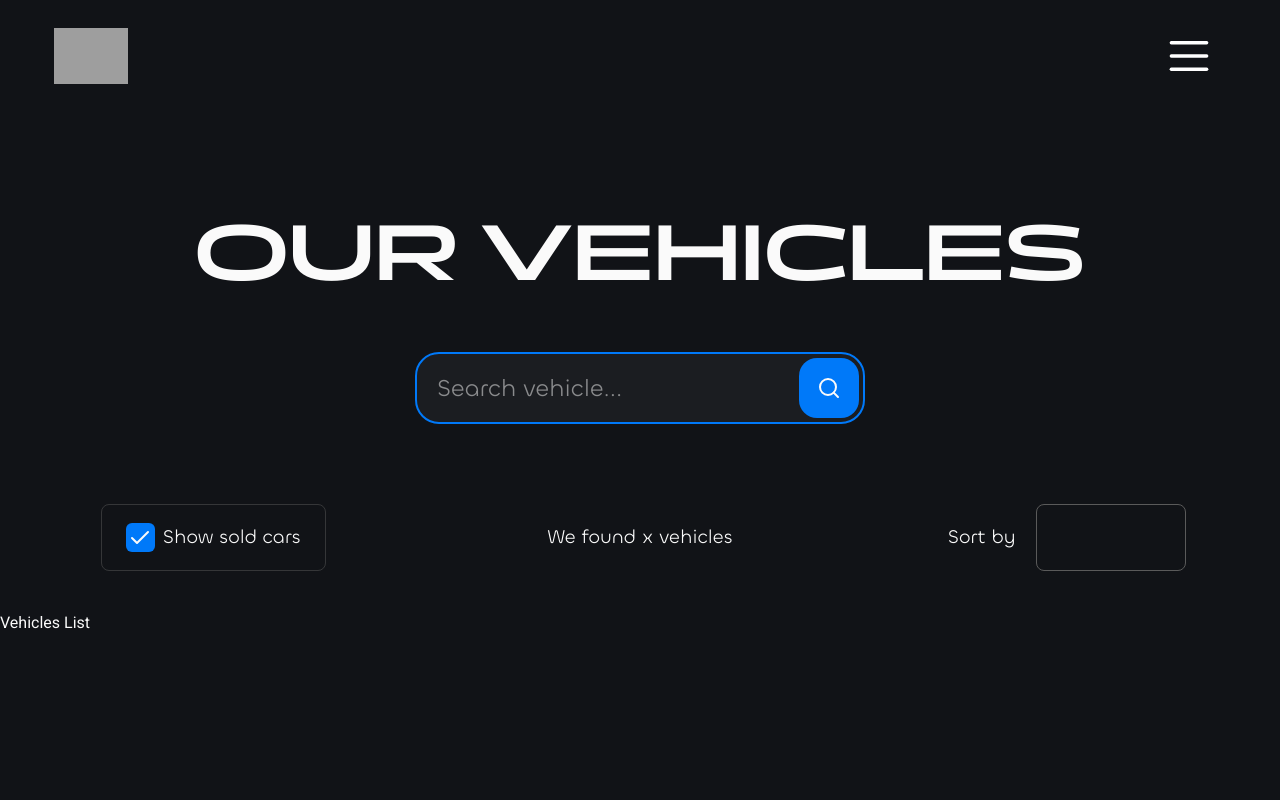
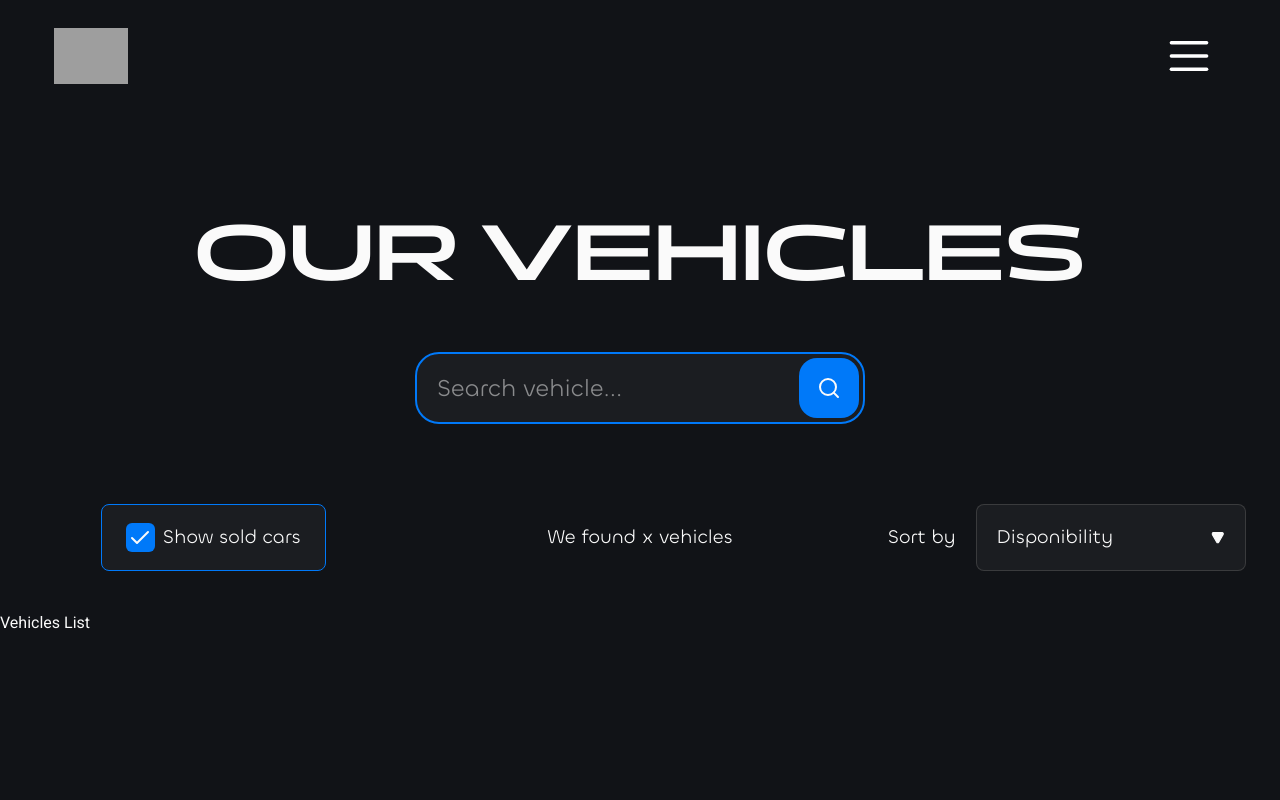
Before and after one commit to ParrizasDeveloper/nitro-crown, a Next.js app: page /vehicles in a window 1280 px wide. Shown: the top 800 px of the page. Built offline with nearby package versions, Linux system fonts and the light colour scheme; grey boxes are pictures that could not be loaded.

Commit message:
filters from vehicles page

```diff
--- a/src/components/layout/footer/index.tsx
+++ b/src/components/layout/footer/index.tsx
@@ -1,34 +1,8 @@
-'use client'
-
 import { links } from "@/data/sections";
 import { chillax } from "@/styles/fonts";
-import { useGSAP } from "@gsap/react";
-import gsap from "gsap";
 import { FaFacebookF, FaInstagram, FaWhatsapp, FaYoutube } from "react-icons/fa6"
 
 export default function Footer() {
-    useGSAP(() => {
-        const mm = gsap.matchMedia()
-
-        mm.add("(min-width: 1280px)", () => {
-            gsap.from("#footer-page>div", {
-                scrollTrigger: {
-                    trigger: "#footer-page",
-                    start: "center bottom",
-                },
-                y: 50,
-                opacity: 0,
-                duration: 1,
-                ease: "power1.out"
-            })
-
-            return () => {
-                gsap.killTweensOf("#footer-page>div")
-            }
-        })
-
-
-    })
 
     return (
         <footer
--- a/src/components/ui/vehicles/header/index.tsx
+++ b/src/components/ui/vehicles/header/index.tsx
@@ -4,10 +4,13 @@ import { chillax, pangchang } from "@/styles/fonts";
 import { Search } from "lucide-react";
 import { useRef, useState } from "react";
 import SoldCarsCheckbox from "./soldCarsCheckbox";
+import SortBy from "./sortBy";
+import { OrderByTypes } from "@/lib/definitions";
 
 export default function VehiclesFilterHeader() {
     const inputRef = useRef<HTMLInputElement>(null);
     const [showSoldCars, setShowSoldCars] = useState(true);
+    const [orderBy, setOrderBy] = useState<OrderByTypes>('Disponibility');
 
     return (
         <header className={`
@@ -51,10 +54,7 @@ export default function VehiclesFilterHeader() {
                 <div className="flex justify-center basis-1/3">
                     <div className="flex items-center">We found x vehicles</div>
                 </div>
-                <div className="flex justify-center gap-5 basis-1/3">
-                    <div className="flex items-center">Sort by</div>
-                    <div className="w-[150px] border border-secondary rounded-lg "></div>
-                </div>
+                <SortBy orderBy={orderBy} setOrderBy={setOrderBy} />
             </div>
         </header>
     )
--- a/src/components/ui/vehicles/header/soldCarsCheckbox.tsx
+++ b/src/components/ui/vehicles/header/soldCarsCheckbox.tsx
@@ -21,8 +21,9 @@ export default function SoldCarsCheckbox({
             />
             <label
                 className={`
-                            relative flex items-center border border-secondary/50 rounded-lg h-full
-                            cursor-pointer gap-2 px-[1.25em]
+                            relative flex items-center border rounded-lg
+                            h-full cursor-pointer gap-2 px-[1.25em] bg-secondary-dark
+                            ${active ? 'border-primary' : 'border-secondary/50'}
                         `}
                 htmlFor="sold-cars"
             >
--- /dev/null
+++ b/src/components/ui/vehicles/header/sortBy.tsx
@@ -0,0 +1,88 @@
+'use client'
+
+import { OrderByTypes } from "@/lib/definitions";
+import { useGSAP } from "@gsap/react";
+import gsap from "gsap";
+import { Triangle } from "lucide-react";
+import { useRef, useState } from "react";
+
+export default function SortBy({ orderBy, setOrderBy }: {
+    orderBy: OrderByTypes,
+    setOrderBy: (value: OrderByTypes) => void
+}) {
+    const [isOpen, setIsOpen] = useState(false);
+    const triangleRef = useRef(null);
+    const optionsRef = useRef<HTMLDivElement | null>(null);
+
+    const options = [
+        'Disponibility',
+        'Price: Low to High',
+        'Price: High to Low',
+        'Year: New to Old',
+        'Year: Old to New'
+    ];
+
+    function toggleOpen() {
+        setIsOpen(!isOpen);
+    }
+
+    function handleOptionSelect(option: OrderByTypes) {
+        setOrderBy(option);
+        setIsOpen(false);
+    }
+
+    useGSAP(() => {
+        if (!triangleRef.current) return;
+
+        gsap.to(triangleRef.current, {
+            rotate: isOpen ? 0 : 180,
+            duration: 0.25,
+            ease: "power2.out"
+        });
+
+        if(!optionsRef.current) return;
+
+        gsap.to(optionsRef.current.querySelector('div'), {
+            y: isOpen ? 0 : -100,
+            duration: 0.25,
+            opacity: isOpen ? 1 : 0,
+        })
+    }, [isOpen]);
+
+    return (
+        <div className="flex justify-center gap-5 basis-1/3 select-none cursor-pointer" onClick={toggleOpen}>
+            <div className="flex items-center">Sort by</div>
+
+            <div className="h-full w-[270px]">
+                <div className="
+                    relative flex justify-between items-center px-5 h-full bg-secondary-dark rounded-lg
+                    border border-secondary/50 z-20
+                ">
+                    <span>{orderBy}</span>
+
+                    <div ref={triangleRef} className="h-[.7em]">
+                        <Triangle className="size-full fill-text" />
+                    </div>
+                </div>
+
+                <div ref={optionsRef} className="overflow-hidden mt-2.5">
+                    <div className="
+                        rounded-lg text-left bg-secondary-dark overflow-hidden
+                        border border-secondary/50
+                    ">
+                        {options.map((option) => (
+                            <div
+                                key={option}
+                                className="py-2.5 pl-5 hover:bg-primary"
+                                onClick={() => handleOptionSelect(option as OrderByTypes)}
+                            >
+                                {option}
+                            </div>
+                        ))}
+                    </div>
+
+                </div>
+            </div>
+        </div>
+    )
+}
--- a/src/lib/definitions.ts
+++ b/src/lib/definitions.ts
@@ -9,3 +9,9 @@ export type MainCar = {
     transmision: 'Automatic' | 'Manual' | 'Semi-automatic',
     fuel: 'Gasoline' | 'Diesel' | 'Electric' | 'Hybrid'
 }
+
+export type OrderByTypes = 'Disponibility'
+    | 'Price: Low to High'
+    | 'Price: High to Low'
+    | 'Year: New to Old'
+    | 'Year: Old to New'
```
